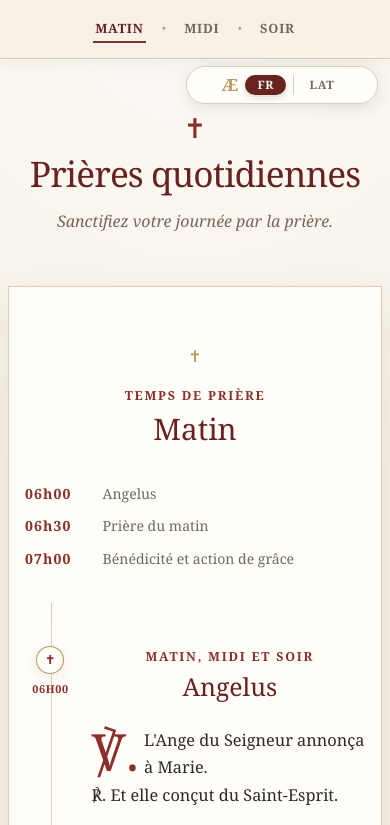
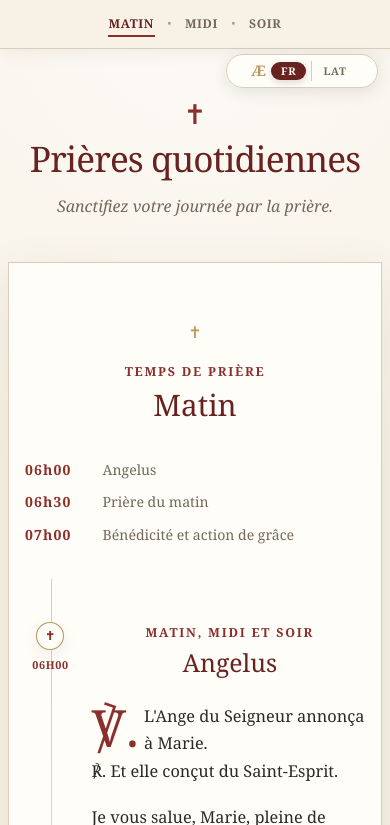
Before and after one commit to tomtomawk/site-prieres, a website: page public/index.html in a window 390 px wide. Shown: the top 825 px of the page. Drawn offline with Linux system fonts and the light colour scheme.

Commit message:
Compacte le bandeau mobile

```diff
--- a/public/style.css
+++ b/public/style.css
@@ -170,6 +170,10 @@ html[data-language-mode="latin"] .ui-la {
   text-decoration: none;
   text-transform: uppercase;
   transition: color 180ms ease;
+}
+
+.nav-link .ui-la {
+  display: none;
 }
 
 .nav-link::after {
@@ -586,7 +590,7 @@ html[data-language-mode="parallel"] .prayer-language {
 
 @media (max-width: 38rem) {
   :root {
-    --nav-height: 3.65rem;
+    --nav-height: 3rem;
   }
 
   body {
@@ -595,24 +599,43 @@ html[data-language-mode="parallel"] .prayer-language {
   }
 
   .site-header {
-    padding-top: calc(var(--nav-height) + 3.5rem);
-    padding-bottom: 3.25rem;
+    padding-top: calc(var(--nav-height) + 3.25rem);
+    padding-bottom: 2.65rem;
   }
 
   .nav-inner {
-    gap: 1rem;
+    min-height: var(--nav-height);
+    padding: 0 0.7rem;
+    gap: 0.8rem;
     justify-content: center;
   }
 
   .nav-link {
-    font-size: 0.8rem;
-    letter-spacing: 0.06em;
+    padding: 0.45rem 0.05rem;
+    font-size: 0.76rem;
+    letter-spacing: 0.05em;
+  }
+
+  .nav-link::after {
+    bottom: 0.28rem;
   }
 
   .translation-toggle {
-    top: 4.15rem;
-    min-width: 12rem;
-    min-height: 2.35rem;
+    top: 3.35rem;
+    min-width: 9.5rem;
+    min-height: 2.15rem;
+    padding: 0.34rem 0.55rem;
+    gap: 0.32rem;
+  }
+
+  .translation-toggle-icon {
+    font-size: 0.92rem;
+  }
+
+  .language-option {
+    min-width: 2.2rem;
+    padding: 0.24rem 0.34rem;
+    font-size: 0.66rem;
   }
 
   .chapter-header {
--- a/style.css
+++ b/style.css
@@ -170,6 +170,10 @@ html[data-language-mode="latin"] .ui-la {
   text-decoration: none;
   text-transform: uppercase;
   transition: color 180ms ease;
+}
+
+.nav-link .ui-la {
+  display: none;
 }
 
 .nav-link::after {
@@ -586,7 +590,7 @@ html[data-language-mode="parallel"] .prayer-language {
 
 @media (max-width: 38rem) {
   :root {
-    --nav-height: 3.65rem;
+    --nav-height: 3rem;
   }
 
   body {
@@ -595,24 +599,43 @@ html[data-language-mode="parallel"] .prayer-language {
   }
 
   .site-header {
-    padding-top: calc(var(--nav-height) + 3.5rem);
-    padding-bottom: 3.25rem;
+    padding-top: calc(var(--nav-height) + 3.25rem);
+    padding-bottom: 2.65rem;
   }
 
   .nav-inner {
-    gap: 1rem;
+    min-height: var(--nav-height);
+    padding: 0 0.7rem;
+    gap: 0.8rem;
     justify-content: center;
   }
 
   .nav-link {
-    font-size: 0.8rem;
-    letter-spacing: 0.06em;
+    padding: 0.45rem 0.05rem;
+    font-size: 0.76rem;
+    letter-spacing: 0.05em;
+  }
+
+  .nav-link::after {
+    bottom: 0.28rem;
   }
 
   .translation-toggle {
-    top: 4.15rem;
-    min-width: 12rem;
-    min-height: 2.35rem;
+    top: 3.35rem;
+    min-width: 9.5rem;
+    min-height: 2.15rem;
+    padding: 0.34rem 0.55rem;
+    gap: 0.32rem;
+  }
+
+  .translation-toggle-icon {
+    font-size: 0.92rem;
+  }
+
+  .language-option {
+    min-width: 2.2rem;
+    padding: 0.24rem 0.34rem;
+    font-size: 0.66rem;
   }
 
   .chapter-header {
```
